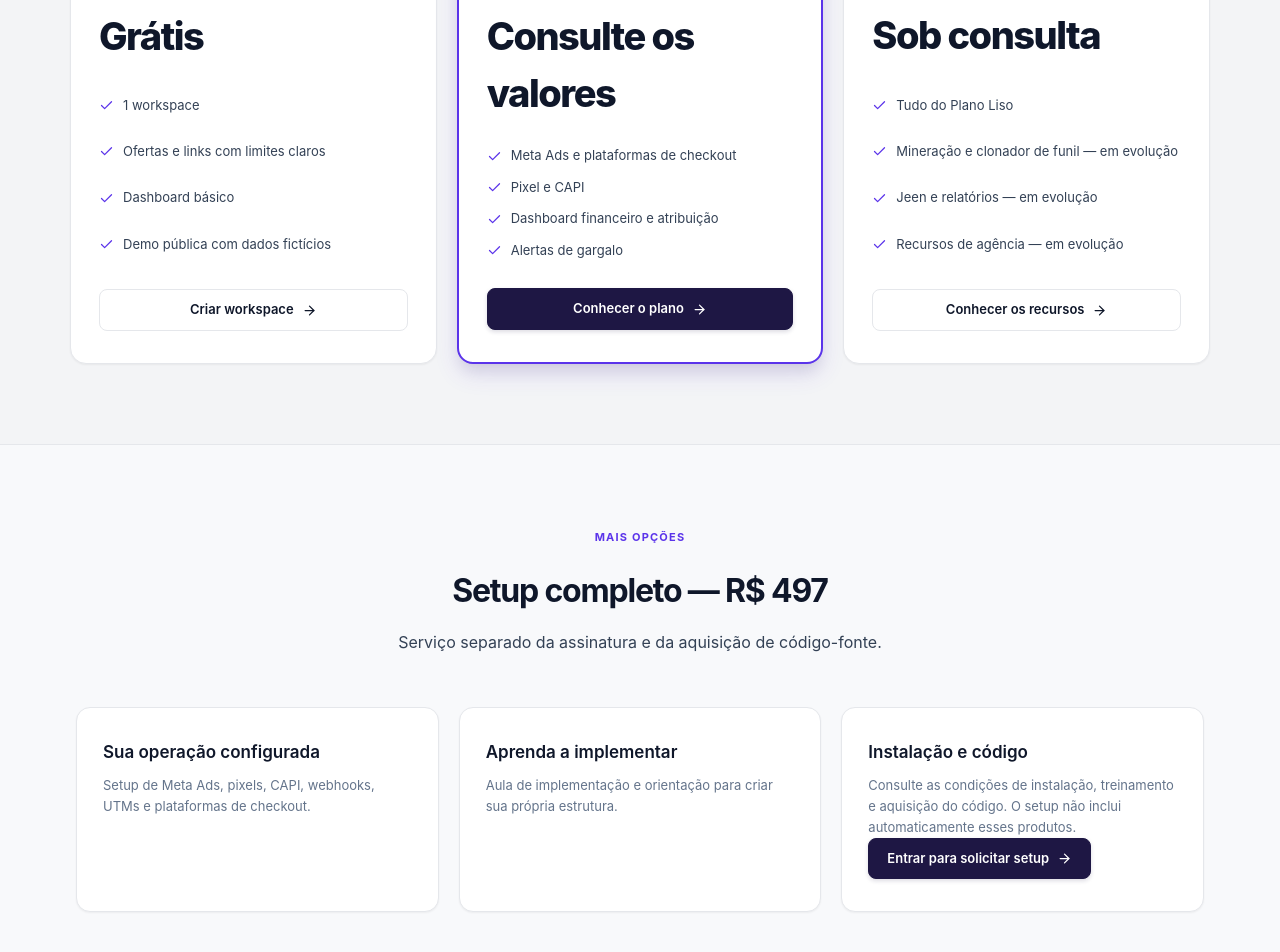
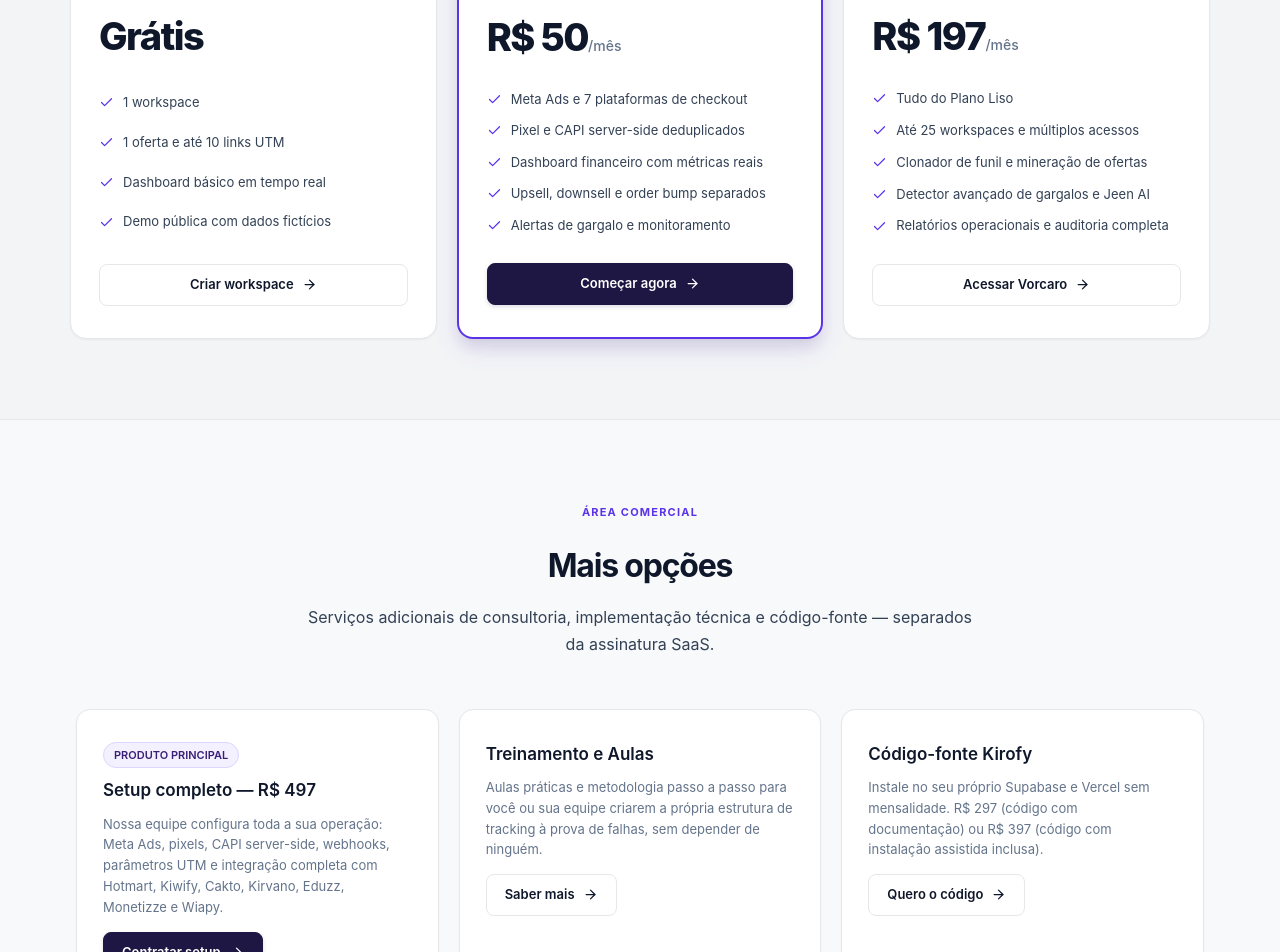
Before and after one commit to ariumcloud/trackbase, a Next.js app: page / in a window 1280 px wide. Shown: the part 1800-2752 px from the top of the page. Built offline with nearby package versions, Linux system fonts and the light colour scheme.

Commit message:
feat(branding): adota marca Kirofy, planos Devedor, Liso e Vorcaro e area Mais opcoes

```diff
--- a/package.json
+++ b/package.json
@@ -1,5 +1,5 @@
 {
-  "name": "lisofy",
+  "name": "kirofy",
   "version": "1.0.0",
   "description": "",
   "main": "index.js",
--- a/src/app/demo/page.tsx
+++ b/src/app/demo/page.tsx
@@ -69,12 +69,12 @@ export default function DemoPage() {
         <Link href="/" className="brand">
           <Image
             src="/logo.png"
-            alt="Lisofy Logo"
+            alt="Kirofy Logo"
             width={32}
             height={32}
             className="brand-logo-img"
           />
-          Lisofy
+          Kirofy
           <span className="brand-dot" />
         </Link>
         <span className="demo-label">
--- a/src/app/layout.tsx
+++ b/src/app/layout.tsx
@@ -6,9 +6,9 @@ export const viewport: Viewport = {
 };
 
 export const metadata: Metadata = {
-  title: "Lisofy · A plataforma pra você deixar de ser liso",
+  title: "Kirofy · O rastreamento profissional para quem quer lucro real",
   description:
-    "Junte anúncios da Meta Ads, páginas, checkouts e vendas em uma operação clara, rápida e lucrativa.",
+    "Junte anúncios da Meta Ads, páginas, checkouts e vendas em uma operação clara, rápida e lucrativa com a Kirofy.",
   icons: {
     icon: [
       { url: "/favicon.png", sizes: "32x32", type: "image/png" },
--- a/src/app/login/page.tsx
+++ b/src/app/login/page.tsx
@@ -10,12 +10,12 @@ export default function Login() {
         <Link href="/" className="brand">
           <Image
             src="/logo.png"
-            alt="Lisofy Logo"
+            alt="Kirofy Logo"
             width={38}
             height={38}
             className="brand-logo-img"
           />
-          Lisofy
+          Kirofy
           <span className="brand-dot" />
         </Link>
         <div>
--- a/src/app/page.tsx
+++ b/src/app/page.tsx
@@ -23,51 +23,53 @@ const plans = [
     featured: false,
     items: [
       "1 workspace",
-      "Ofertas e links com limites claros",
-      "Dashboard básico",
+      "1 oferta e até 10 links UTM",
+      "Dashboard básico em tempo real",
       "Demo pública com dados fictícios",
     ],
   },
   {
     name: "Plano Liso",
-    price: "Consulte os valores",
-    suffix: "",
-    description: "Para operar suas próprias campanhas.",
-    cta: "Conhecer o plano",
-    href: "#mais-opcoes",
+    price: "R$ 50",
+    suffix: "/mês",
+    description: "Para operar suas próprias campanhas com clareza e controle.",
+    cta: "Começar agora",
+    href: "/login",
     featured: true,
     items: [
-      "Meta Ads e plataformas de checkout",
-      "Pixel e CAPI",
-      "Dashboard financeiro e atribuição",
-      "Alertas de gargalo",
+      "Meta Ads e 7 plataformas de checkout",
+      "Pixel e CAPI server-side deduplicados",
+      "Dashboard financeiro com métricas reais",
+      "Upsell, downsell e order bump separados",
+      "Alertas de gargalo e monitoramento",
     ],
   },
   {
     name: "Plano Vorcaro",
-    price: "Sob consulta",
-    suffix: "",
-    description: "Para operadores avançados e agências.",
-    cta: "Conhecer os recursos",
-    href: "#mais-opcoes",
+    price: "R$ 197",
+    suffix: "/mês",
+    description: "Para operadores avançados, alta escala e agências.",
+    cta: "Acessar Vorcaro",
+    href: "/login",
     featured: false,
     items: [
       "Tudo do Plano Liso",
-      "Mineração e clonador de funil — em evolução",
-      "Jeen e relatórios — em evolução",
-      "Recursos de agência — em evolução",
+      "Até 25 workspaces e múltiplos acessos",
+      "Clonador de funil e mineração de ofertas",
+      "Detector avançado de gargalos e Jeen AI",
+      "Relatórios operacionais e auditoria completa",
     ],
   },
 ];
 
 function MockDashboard() {
   return (
-    <div className="landing-mock" aria-label="Prévia do dashboard Lisofy">
+    <div className="landing-mock" aria-label="Prévia do dashboard Kirofy">
       <div className="mock-sidebar">
         <div className="mock-logo-wrap">
           <Image
             src="/logo.png"
-            alt="Lisofy Logo"
+            alt="Kirofy Logo"
             width={34}
             height={34}
             className="mock-logo-img"
@@ -148,12 +150,12 @@ export default function Home() {
         <Link href="/" className="brand">
           <Image
             src="/logo.png"
-            alt="Lisofy Logo"
+            alt="Kirofy Logo"
             width={34}
             height={34}
             className="brand-logo-img"
           />
-          Lisofy
+          Kirofy
           <span className="brand-dot" />
         </Link>
         <div className="landing-nav-links">
@@ -171,7 +173,7 @@ export default function Home() {
       <section className="landing-hero">
         <div className="landing-copy">
           <span className="eyebrow">
-            RASTREAMENTO PROFISSIONAL PARA QUEM ESTÁ LISO
+            RASTREAMENTO PROFISSIONAL PARA QUEM QUER LUCRO REAL
           </span>
           <h1>
             A plataforma pra você
@@ -179,7 +181,7 @@ export default function Home() {
             <em>deixar de ser liso.</em>
           </h1>
           <p>
-            Lisofy conecta seus anúncios da Meta, páginas, checkouts e vendas em
+            Kirofy conecta seus anúncios da Meta, páginas, checkouts e vendas em
             uma operação cristalina — sem surpresas no fim do mês e sem pagar
             fortunas por software.
           </p>
@@ -304,33 +306,46 @@ export default function Home() {
 
       <section id="mais-opcoes" className="landing-section">
         <div className="section-intro">
-          <span className="eyebrow">MAIS OPÇÕES</span>
-          <h2>Setup completo — R$ 497</h2>
-          <p>Serviço separado da assinatura e da aquisição de código-fonte.</p>
+          <span className="eyebrow">ÁREA COMERCIAL</span>
+          <h2>Mais opções</h2>
+          <p>
+            Serviços adicionais de consultoria, implementação técnica e
+            código-fonte — separados da assinatura SaaS.
+          </p>
         </div>
         <div className="feature-grid">
           <article>
-            <h3>Sua operação configurada</h3>
+            <span className="chip" style={{ marginBottom: "10px" }}>PRODUTO PRINCIPAL</span>
+            <h3>Setup completo — R$ 497</h3>
             <p>
-              Setup de Meta Ads, pixels, CAPI, webhooks, UTMs e plataformas de
-              checkout.
+              Nossa equipe configura toda a sua operação: Meta Ads, pixels,
+              CAPI server-side, webhooks, parâmetros UTM e integração completa
+              com Hotmart, Kiwify, Cakto, Kirvano, Eduzz, Monetizze e Wiapy.
             </p>
+            <Link href="/login" className="button primary" style={{ marginTop: "14px" }}>
+              Contratar setup <ArrowRight size={15} />
+            </Link>
           </article>
           <article>
-            <h3>Aprenda a implementar</h3>
+            <h3>Treinamento e Aulas</h3>
             <p>
-              Aula de implementação e orientação para criar sua própria
-              estrutura.
+              Aulas práticas e metodologia passo a passo para você ou sua equipe
+              criarem a própria estrutura de tracking à prova de falhas, sem
+              depender de ninguém.
             </p>
+            <Link href="/login" className="button ghost" style={{ marginTop: "14px" }}>
+              Saber mais <ArrowRight size={15} />
+            </Link>
           </article>
           <article>
-            <h3>Instalação e código</h3>
+            <h3>Código-fonte Kirofy</h3>
             <p>
-              Consulte as condições de instalação, treinamento e aquisição do
-              código. O setup não inclui automaticamente esses produtos.
+              Instale no seu próprio Supabase e Vercel sem mensalidade.
+              R$ 297 (código com documentação) ou R$ 397 (código com instalação
+              assistida inclusa).
             </p>
-            <Link href="/login" className="button primary">
-              Entrar para solicitar setup <ArrowRight size={15} />
+            <Link href="/login" className="button ghost" style={{ marginTop: "14px" }}>
+              Quero o código <ArrowRight size={15} />
             </Link>
           </article>
         </div>
@@ -355,15 +370,15 @@ export default function Home() {
         <Link href="/" className="brand">
           <Image
             src="/logo.png"
-            alt="Lisofy Logo"
+            alt="Kirofy Logo"
             width={28}
             height={28}
             className="brand-logo-img"
           />
-          Lisofy
+          Kirofy
           <span className="brand-dot" />
         </Link>
-        <span>A plataforma pra você deixar de ser liso.</span>
+        <span>O rastreamento profissional para quem quer lucro real.</span>
         <Link href="/login" className="footer-login-link">
           Entrar no painel <ArrowRight size={13} />
         </Link>
--- a/src/components/dashboard.tsx
+++ b/src/components/dashboard.tsx
@@ -366,12 +366,12 @@ export function Dashboard(p: Props) {
         <Link href="/painel" className="brand">
           <Image
             src="/logo.png"
-            alt="Lisofy Logo"
+            alt="Kirofy Logo"
             width={32}
             height={32}
             className="brand-logo-img"
           />
-          Lisofy
+          Kirofy
           <span className="brand-dot" />
         </Link>
         <button
@@ -443,7 +443,7 @@ export function Dashboard(p: Props) {
             </span>
             <span>
               <strong>{p.workspace?.name || "Bem-vindo"}</strong>
-              <small>Powered by Lisofy</small>
+              <small>Powered by Kirofy</small>
             </span>
             {!p.setup && (
               <button
```
